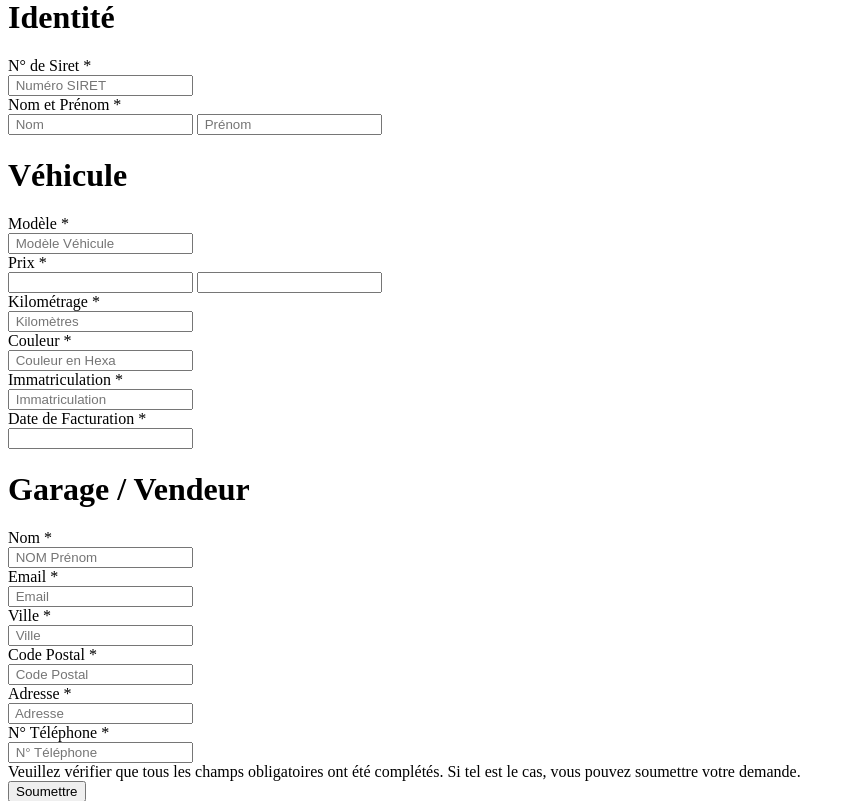
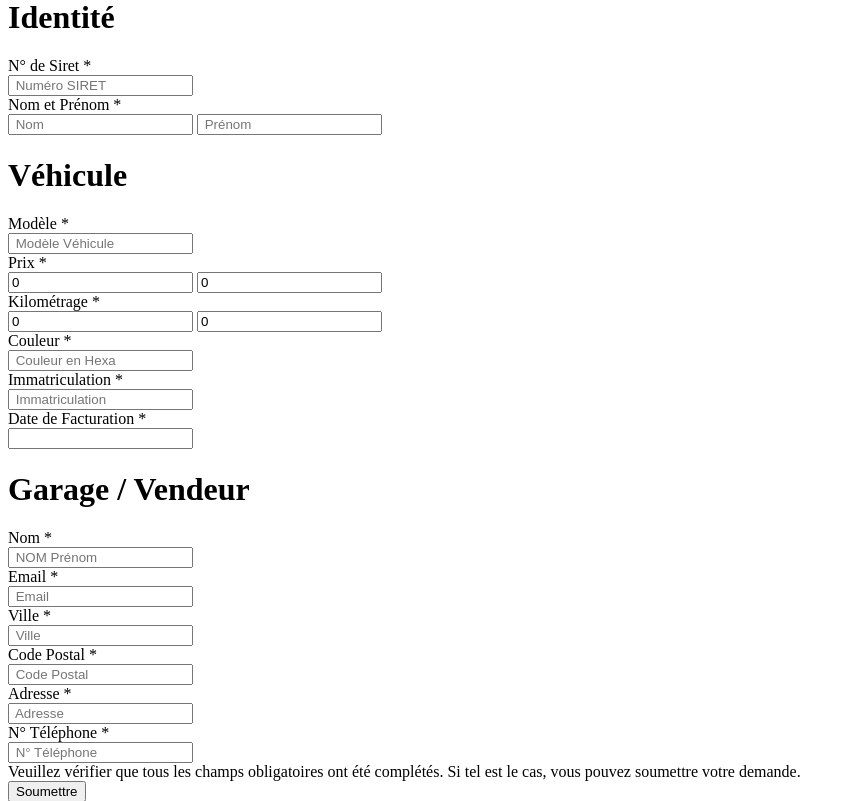
Before and after one commit to imPayne/adopteTaChaussette, a Symfony app: template templates/car_registration/index.html.twig in a window 1280 px wide. Shown: the part 360-1161 px from the top of the page, without its empty margins (0-851 px from the left). Run offline with Twig, Linux system fonts and the light colour scheme; the template is opened without the code that fills it, so the values that code supplies are empty; form fields are guessed from the names that the template uses; some libraries are stand-ins or nearby versions.

Commit message:
Ajout barre kilométrage

```diff
--- a/templates/car_registration/_form.html.twig
+++ b/templates/car_registration/_form.html.twig
@@ -46,8 +46,8 @@
             <span class="text-red-500 text-xl">*</span>
         </div>
         <div>
-            {{ form_widget(form.carPrice, {'attr': {'id': 'carPriceRange'}}) }}
-            <input type="text" id="carPriceValue" readonly>
+            {{ form_widget(form.carPrice, {'attr': {'id': 'carPriceRange', 'value': 0}}) }}
+            <input type="text" id="carPriceValue" value="0" class="ml-10" readonly>
         </div>
     </div>
 
@@ -58,7 +58,8 @@
             <span class="text-red-500 text-xl">*</span>
         </div>
         <div>
-            {{ form_widget(form.kilometer, {'attr': {'placeholder': ' Kilomètres', 'class': 'w-full px-4 py-2 rounded-lg border focus:ring focus:ring-blue-300 focus:border-blue-300'}}) }}
+            {{ form_widget(form.kilometer, {'attr': {'id': 'kilometerRange', 'value': 0}}) }}
+            <input type="text" id="kilometerValue" value="0" class="ml-10" readonly>
         </div>
     </div>
 
@@ -178,8 +179,14 @@ vous pouvez soumettre votre demande.
     {{ form_end(form) }}
 </div>
 <script>
-function updateRangeValue(value) {
+// Fonction pour mettre à jour la valeur du champ de prix
+function updatePriceValue(value) {
     document.getElementById("carPriceValue").value = value;
+}
+
+// Fonction pour mettre à jour la valeur du champ de kilométrage
+function updateKilometerValue(value) {
+    document.getElementById("kilometerValue").value = value;
 }
 
 
```
Also changed, not shown: src/Form/CarRegistrationType.php (+8 -2 lines).
